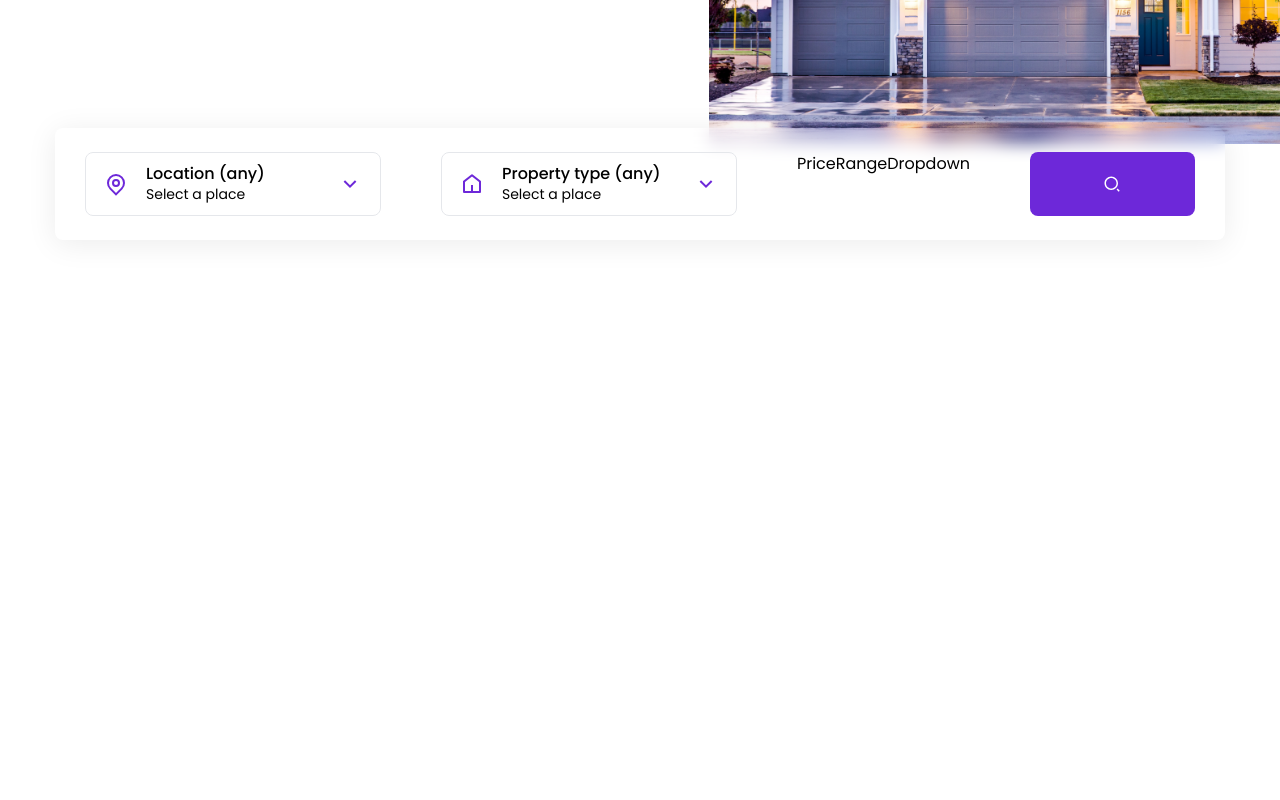
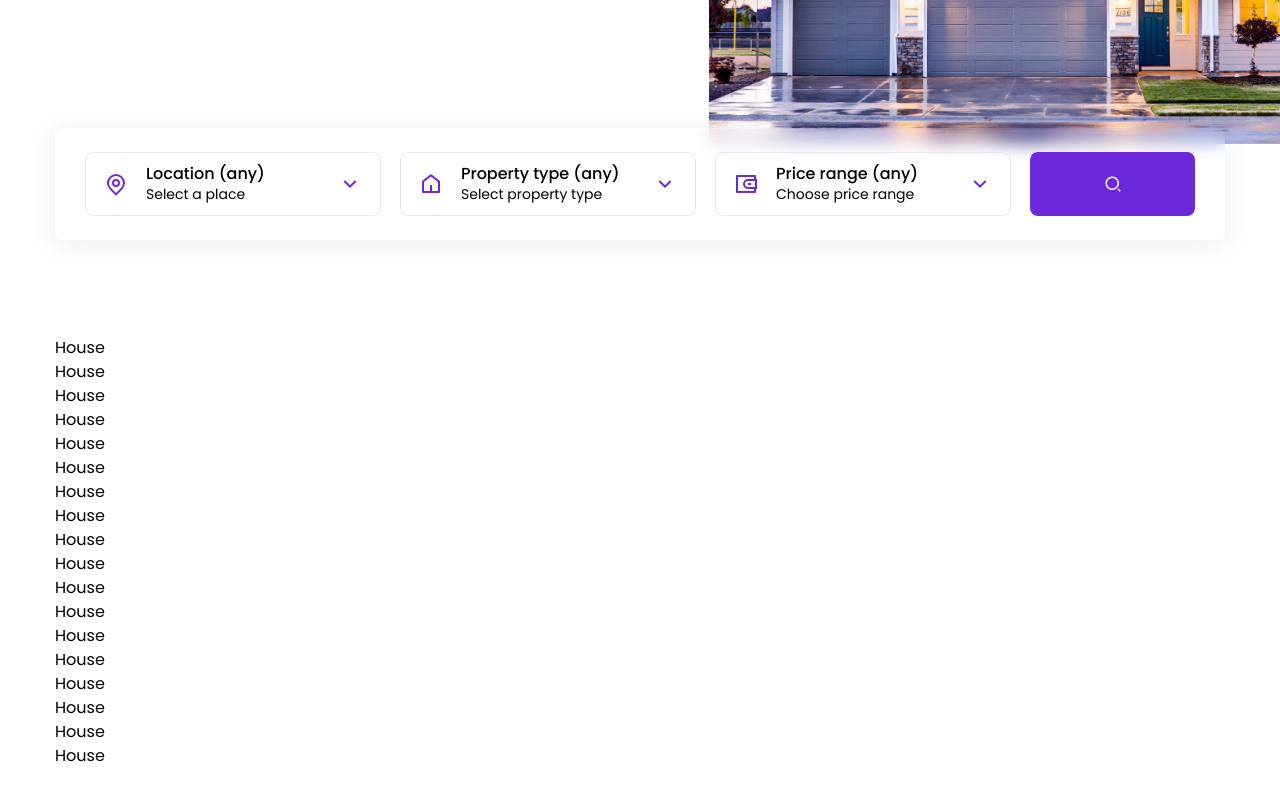
Before and after one commit to saniyafarzindeveloper/homeland-realestate, a React (Create React App) app: page / in a window 1280 px wide. Shown: the part 524-1324 px from the top of the page. Built offline with nearby package versions, Linux system fonts and the light colour scheme.

Commit message:
started with house list implementation

```diff
--- a/src/components/HouseContext.js
+++ b/src/components/HouseContext.js
@@ -47,6 +47,10 @@ const HouseContextProvider = ({children}) => {
     setProperties(uniqueProperties)
   }, [])
 
+  const handleClick = () =>{
+    console.log('clicked');
+  }
+
   return (
     <HouseContext.Provider value={{
       country,
@@ -58,7 +62,8 @@ const HouseContextProvider = ({children}) => {
       price,
       setPrice,
       houses,
-      loading
+      loading,
+      handleClick
 
     }} >
       {children}
--- a/src/components/HouseList.js
+++ b/src/components/HouseList.js
@@ -1,7 +1,37 @@
-import React from 'react';
+import React, {useContext} from 'react';
+
+//IMPORT CONTEXT
+import {HouseContext} from './HouseContext'
+
+//import components
+import House from './House'
+
+import {Link} from 'react-router-dom'
+
+//import icons
+import {ImSpinner2} from 'react-icons/im'
 
 const HouseList = () => {
-  return <div>HouseList</div>;
+
+  const {houses, loading} = useContext(HouseContext)
+
+  console.log(houses)
+
+  return (
+    <section className='mt-20' >
+      <div className='container mx-auto' >
+        <div>
+          {houses.map((house, index) =>{
+            return (
+              <Link to={`/property/${house.id}`}  key={index} >
+                <House house = {house} />
+              </Link>
+            )
+          })}
+        </div>
+      </div>
+    </section>
+  )
 };
 
 export default HouseList;
--- a/src/components/PriceRangeDropdown.js
+++ b/src/components/PriceRangeDropdown.js
@@ -1,7 +1,81 @@
-import React from 'react';
+import React, { useState, useEffect, useContext } from "react";
+
+//import icons
+import {
+  RiWallet3Line,
+  RiArrowDownSLine,
+  RiArrowUpSLine,
+} from "react-icons/ri";
+
+//import headless UI
+import { Menu } from "@headlessui/react";
+
+//import house contetx
+import { HouseContext } from "./HouseContext";
 
 const PriceRangeDropdown = () => {
-  return <div>PriceRangeDropdown</div>;
+  const { price, setPrice } = useContext(HouseContext);
+
+  // console.log(properties)
+
+  // console.log(property);
+
+  const [isOpen, setIsOpen] = useState(false);
+
+  const prices = [
+    {
+      value: "Price Range (any)",
+    },
+    {
+      value: "100000 - 130000",
+    },
+    {
+      value: "190000 - 220000",
+    },
+    {
+      value: "10000 - 30000",
+    },
+    {
+      value: "30000 - 40000",
+    },
+  ];
+
+  return (
+    <Menu as="div" className="dropdown relative">
+      <Menu.Button
+        onClick={() => setIsOpen(!isOpen)}
+        className="dropdown-btn w-full text-left"
+      >
+        <RiWallet3Line className="dropdown-icon-primary" />
+        <div>
+          <div className="text-[16px] font-medium leading-tight ">
+            {price}
+          </div>
+          <div className="text-[14px]">Choose price range</div>
+        </div>
+        {isOpen ? (
+          <RiArrowUpSLine className="dropdown-icon-secondary" />
+        ) : (
+          <RiArrowDownSLine className="dropdown-icon-secondary" />
+        )}
+      </Menu.Button>
+
+      <Menu.Items className="dropdown-menu">
+        {prices.map((price, index) => {
+          return (
+            <Menu.Item
+              onClick={() => setPrice(price.value)}
+              className="cursor-pointer hover:text-violet-700 transition"
+              as="li"
+              key={index}
+            >
+              {price.value}
+            </Menu.Item>
+          );
+        })}
+      </Menu.Items>
+    </Menu>
+  );
 };
 
 export default PriceRangeDropdown;
--- a/src/components/PropertyDropdown.js
+++ b/src/components/PropertyDropdown.js
@@ -24,7 +24,7 @@ const PropertyDropdown = () => {
         <RiHome5Line className="dropdown-icon-primary" />
         <div>
           <div className="text-[16px] font-medium leading-tight " >{property}</div>
-          <div className="text-[14px]" >Select a place</div>
+          <div className="text-[14px]" >Select property type</div>
           </div>
           {isOpen ? (
             <RiArrowUpSLine className="dropdown-icon-secondary" />
--- a/src/components/Search.js
+++ b/src/components/Search.js
@@ -13,14 +13,14 @@ const Search = () => {
 
   const {houses} = useContext(HouseContext)
 
-
+  const {handleClick} = useContext(HouseContext)
 
   return (
     <div className="px-[30px] py-6 max-w-[1170px] mx-auto flex flex-col lg:flex-row justify-between gap-4 lg:gap-x-3 relative lg:-top-4 lg:shadow-1 bg-white lg:bg-transparent lg:backdrop-blur rounded-lg">
       <CountryDropdown />
       <PropertyDropdown />
       <PriceRangeDropdown />
-      <button className="bg-violet-700 hover:bg-violet-800 transition w-full lg:max-w-[165px] h-16 rounded-lg flex justify-center items-center text-white text-lg" >
+      <button  onClick={() => handleClick()} className="bg-violet-700 hover:bg-violet-800 transition w-full lg:max-w-[165px] h-16 rounded-lg flex justify-center items-center text-white text-lg" >
         <RiSearch2Line />
       </button>
     </div>
--- a/src/pages/Home.js
+++ b/src/pages/Home.js
@@ -1,9 +1,12 @@
 import React from 'react';
 import Banner from '../components/Banner'
+import HouseList from '../components/HouseList'
+
 const Home = () => {
   return (
     <div className='min-h-[1800px]' >
       <Banner />
+      <HouseList />
     </div>
   )
 
```
Also changed, not shown: src/index.css (line endings or trailing spaces).
